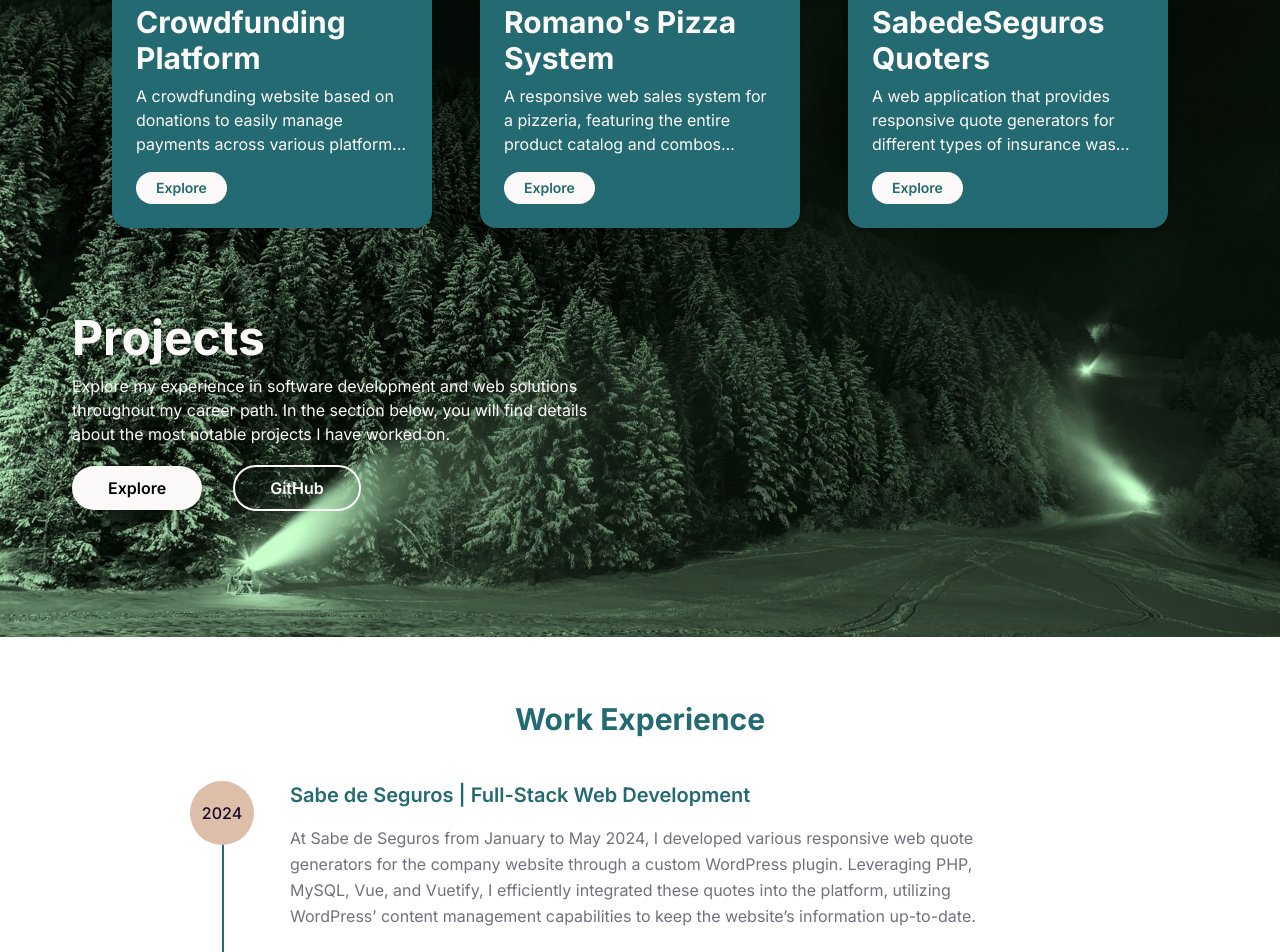
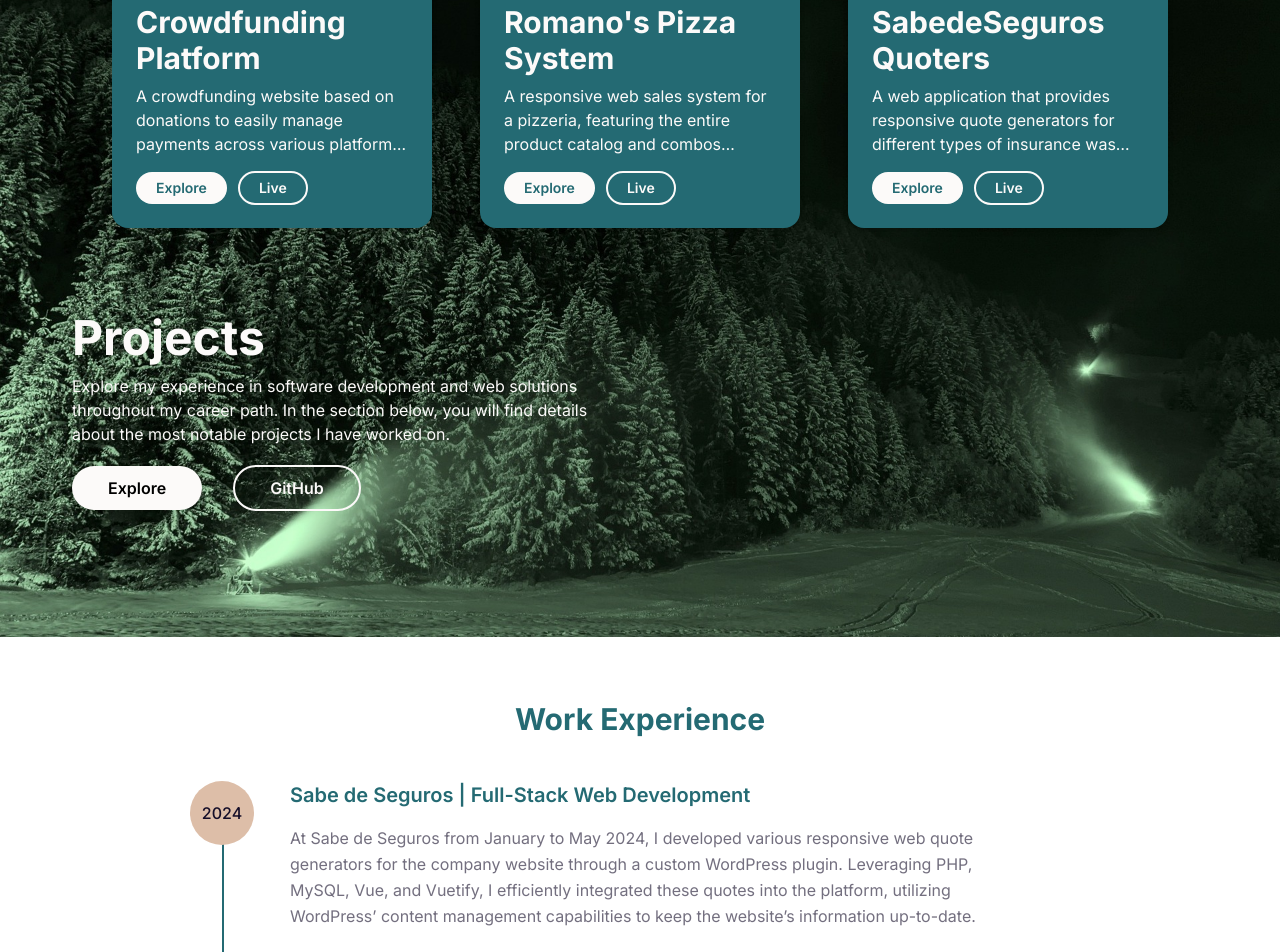
Before and after one commit to luisjose1010/luis-medina-app, a Next.js app: page /contact in a window 1280 px wide. Shown: the part 963-1915 px from the top of the page. Built offline with nearby package versions, Linux system fonts and the light colour scheme.

Commit message:
Fix missing link refactor in LandingPage projects
Update `ProjectCard` on the landing page to use the new `links` array
structure, matching the recent project links refactor. Missed in earlier
commit.

```diff
--- a/src/components/LandingPage/Projects.tsx
+++ b/src/components/LandingPage/Projects.tsx
@@ -12,6 +12,7 @@ interface ProjectProps {
 function ProjectCard ({ project, className = '' }: ProjectProps) {
   const { UI } = useTranslation()
   const { links } = useLinks()
+  const projectLink = project.links[0]
 
   return (
     <article className={`flex flex-col justify-between gap-4 bg-caribbean_current text-seasalt rounded-2xl shadow-md p-6 transition ${className}`}>
@@ -24,13 +25,14 @@ function ProjectCard ({ project, className = '' }: ProjectProps) {
         <Button.LinkSolid href={`${links.projectsPage.url}/${project.slug}`} size="small" className="text-caribbean_current">
           {UI.BUTTON.EXPLORE}
         </Button.LinkSolid>
-        {
-          project.source != null && (
-            <Button.LinkOutline size="small" href={typeof project.source === 'string' ? project.source : project.source?.app} target="_blank" className="hover:text-caribbean_current">
-              {UI.BUTTON.GITHUB}
-            </Button.LinkOutline>
-          )
-        }
+        <Button.LinkOutline
+          size="small"
+          href={projectLink.url}
+          target="_blank"
+          className="hover:text-caribbean_current"
+        >
+          {projectLink.label}
+        </Button.LinkOutline>
       </section>
     </article>
   )
```
